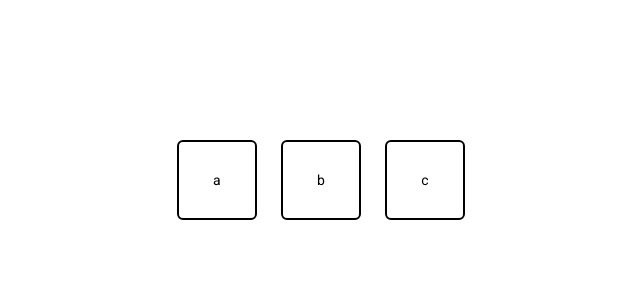
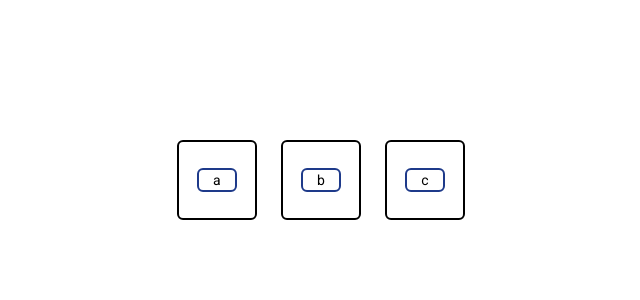
Before and after one commit to ylepner/angular-tasks, an Angular app in the folder angular-tasks/: page / in a window 1280 px wide. Shown: the top 300 px of the page, without its empty margins (319-959 px from the left). Built offline with nearby package versions, Linux system fonts and the light colour scheme.

Commit message:
feat: add space click

```diff
--- a/angular-tasks/src/app/task4-add-blocks/task4-add-blocks.component.html
+++ b/angular-tasks/src/app/task4-add-blocks/task4-add-blocks.component.html
@@ -1,6 +1,8 @@
 <div class="flex justify-center p-32">
-  <div class="w-20 h-20 border-2 border-black rounded-md flex justify-center items-center m-3"
-    *ngFor="let block of blocks">
-    {{block}}
+  <div class="relative w-20 h-20 border-2 border-black rounded-md flex justify-center items-center m-3"
+    *ngFor="let block of blocks; index as i">
+    <input (keyup)="addValue($event)" class="cursor-pointer w-10 text-center border-blue-900 border-2 rounded-md"
+      value={{block}}>
+    <span class="space absolute cursor-pointer" (click)="addBlock(i)"></span>
   </div>
 </div>
--- a/angular-tasks/src/app/task4-add-blocks/task4-add-blocks.component.scss
+++ b/angular-tasks/src/app/task4-add-blocks/task4-add-blocks.component.scss
@@ -0,0 +1,4 @@
+.space {
+  right: -25px;
+  padding: 30px 10px;
+}
--- a/angular-tasks/src/app/task4-add-blocks/task4-add-blocks.component.ts
+++ b/angular-tasks/src/app/task4-add-blocks/task4-add-blocks.component.ts
@@ -7,4 +7,15 @@ import { Component } from '@angular/core';
 })
 export class Task4AddBlocksComponent {
   blocks: string[] = ['a', 'b', 'c']
+  value: string = ''
+
+  addValue(event: any) {
+    const newValue = event.target.value
+    this.value = newValue
+  }
+
+  addBlock(index: number) {
+    this.blocks.splice(index + 1, 0, this.value)
+  }
+
 }
```
